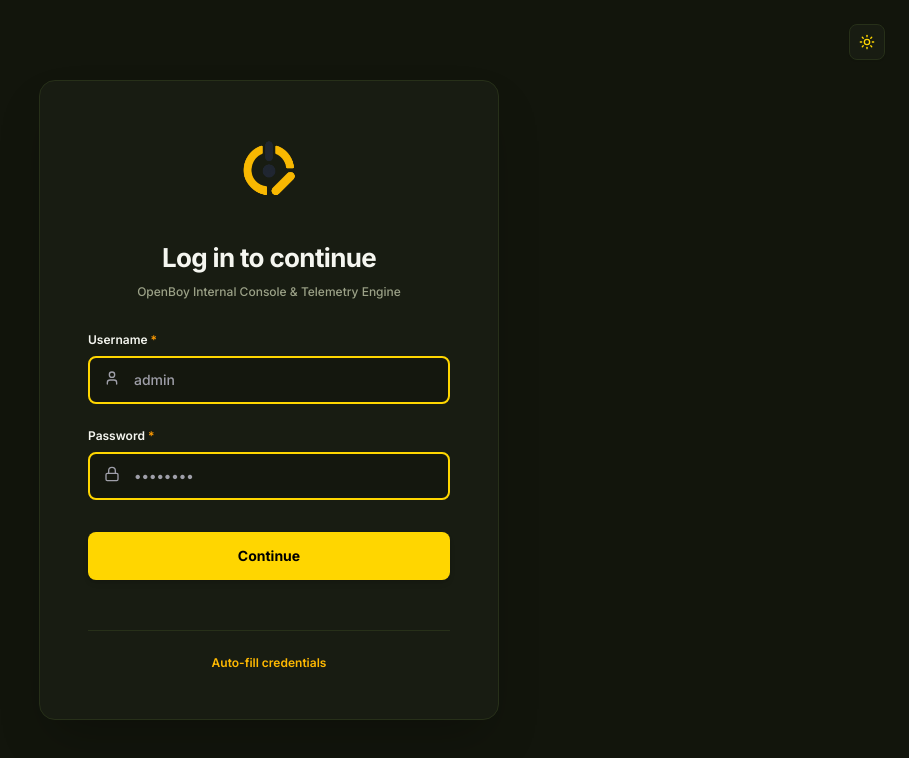
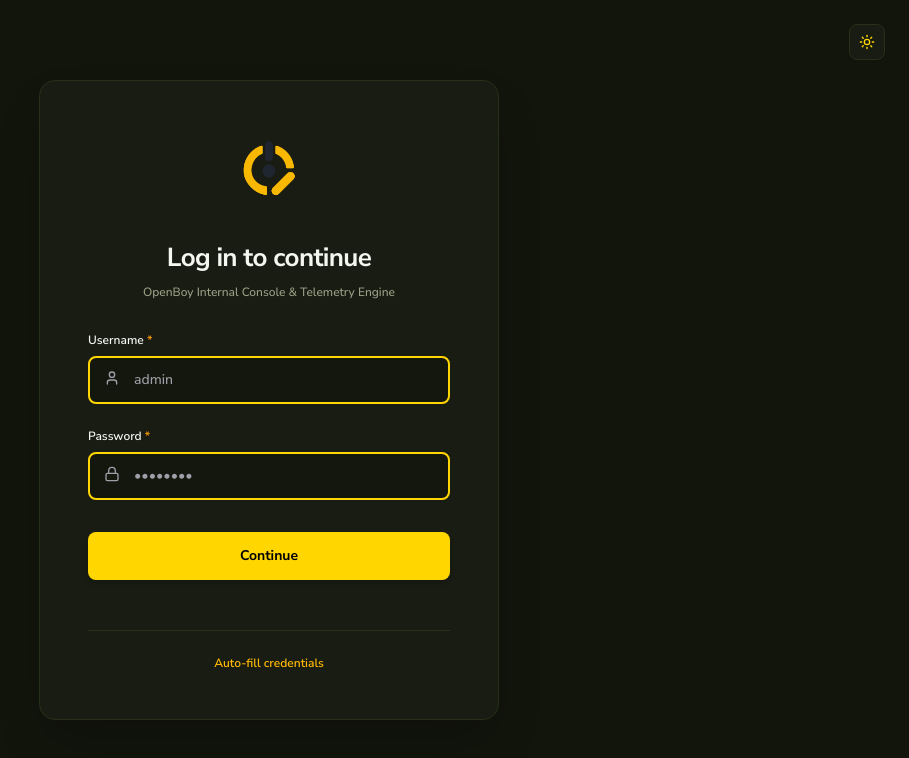
Before and after one commit to dennismutuku2005/openboy-app, a Next.js app: page /login in a window 1280 px wide. Shown: the top 758 px of the page, without its empty margins (371-1280 px from the left). Built offline with nearby package versions, Linux system fonts and the light colour scheme; no server answers.

Commit message:
style(ui): adopt Nunito Sans as global application font

```diff
--- a/app/globals.css
+++ b/app/globals.css
@@ -65,7 +65,7 @@ html.light,
   --color-openboy-text-main: var(--openboy-text-main);
   --color-openboy-text-muted: var(--openboy-text-muted);
   --color-openboy-text-dim: var(--openboy-text-dim);
-  --font-sans: var(--font-inter);
+  --font-sans: var(--font-nunito-sans), "Nunito Sans", system-ui, -apple-system, BlinkMacSystemFont, "Segoe UI", Roboto, sans-serif;
 }
 
 /* Explicit fallback utilities for rock-solid theme resolution */
@@ -136,7 +136,7 @@ html.light .hover\:border-\[\#ffd600\]:hover,
 body {
   background-color: var(--openboy-bg);
   color: var(--openboy-text-main);
-  font-family: var(--font-inter), "Inter", -apple-system, BlinkMacSystemFont, "Segoe UI", Roboto, sans-serif;
+  font-family: var(--font-nunito-sans), "Nunito Sans", system-ui, -apple-system, BlinkMacSystemFont, "Segoe UI", Roboto, sans-serif;
   min-height: 100vh;
   overflow-x: hidden;
   transition: background-color 0.2s ease, color 0.2s ease;
--- a/app/layout.js
+++ b/app/layout.js
@@ -1,11 +1,12 @@
-import { Inter } from "next/font/google";
+import { Nunito_Sans } from "next/font/google";
 import "./globals.css";
 import { ThemeProvider } from "@/components/ThemeProvider";
 
-const inter = Inter({
-  variable: "--font-inter",
+const nunitoSans = Nunito_Sans({
+  variable: "--font-nunito-sans",
   subsets: ["latin"],
   display: "swap",
+  weight: ["300", "400", "500", "600", "700", "800", "900"],
 });
 
 export const metadata = {
@@ -21,7 +22,7 @@ export default function RootLayout({ children }) {
     <html
       lang="en"
       suppressHydrationWarning
-      className={`${inter.variable} h-full antialiased`}
+      className={`${nunitoSans.variable} h-full antialiased`}
     >
       <body className="min-h-full flex flex-col bg-openboy-bg text-openboy-text-main font-sans selection:bg-[#ffd600] selection:text-black">
         <ThemeProvider>
```
